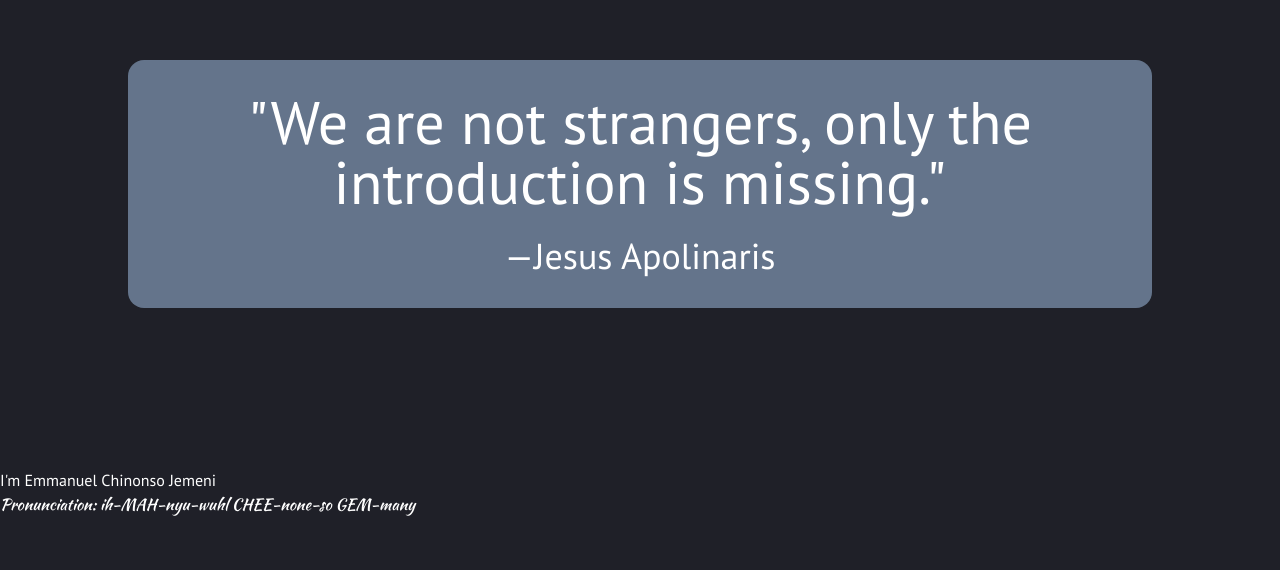
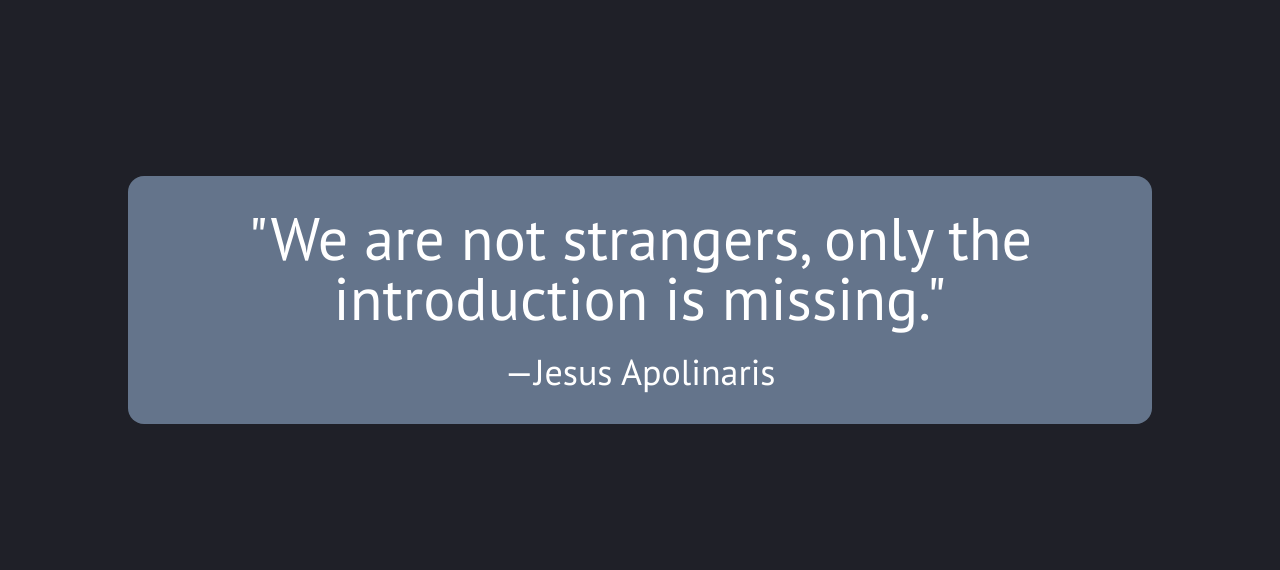
Before and after one commit to Jemeni11/Portfolio, a Next.js app: page /about in a window 1280 px wide. Shown: the part 890-1460 px from the top of the page. Before the commit the page ends 1407 px from the top, so only its background shows below. Built offline with nearby package versions, Linux system fonts and the light colour scheme.

Commit message:
style: optimize Quote component layout

```diff
--- a/components/Quote.tsx
+++ b/components/Quote.tsx
@@ -1,4 +1,4 @@
-import SrirachaClassName from "@/components/FontsClassNames/SrirachaClassName";
+import { SrirachaFont } from "@/pages/_app";
 
 type QuotePropsType = {
   cite_link: string;
@@ -14,7 +14,8 @@ export default function Quote({
   work,
 }: QuotePropsType) {
   return (
-    <figure className="w-4/5 bg-slate-500 min-h-max my-[20vh] mx-[10%] px-12 py-8 rounded-2xl text-center">
+    <div className="min-h-screen flex flex-col justify-center">
+      <figure className="w-4/5 bg-slate-500 min-h-max mx-[10%] px-12 py-8 rounded-2xl text-center">
         <blockquote
           cite={cite_link}
           className={
@@ -25,8 +26,9 @@ export default function Quote({
         </blockquote>
         <figcaption className="mt-6 text-4xl">
           —{author}
-        {work && <cite className={SrirachaClassName}>, {work}</cite>}
+          {work && <cite className={SrirachaFont.className}>, {work}</cite>}
         </figcaption>
       </figure>
+    </div>
   );
 }
```
Lines whose indentation alone changed are shown as unchanged.
